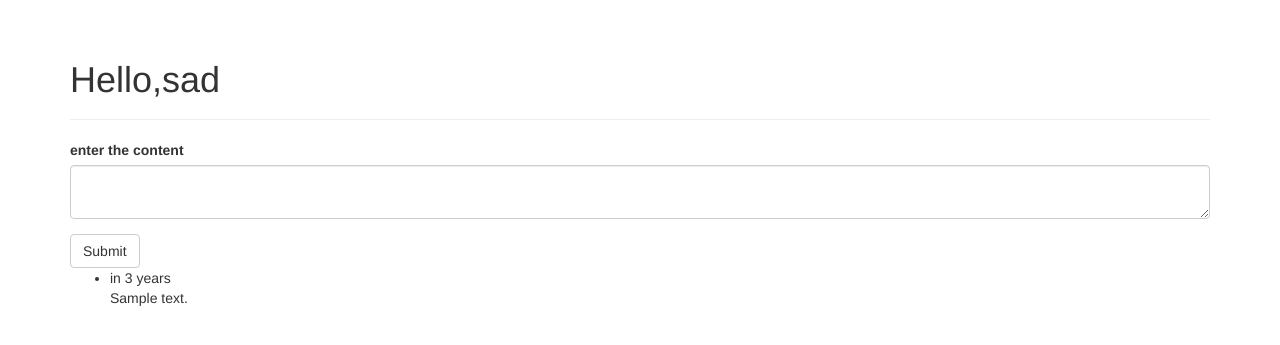
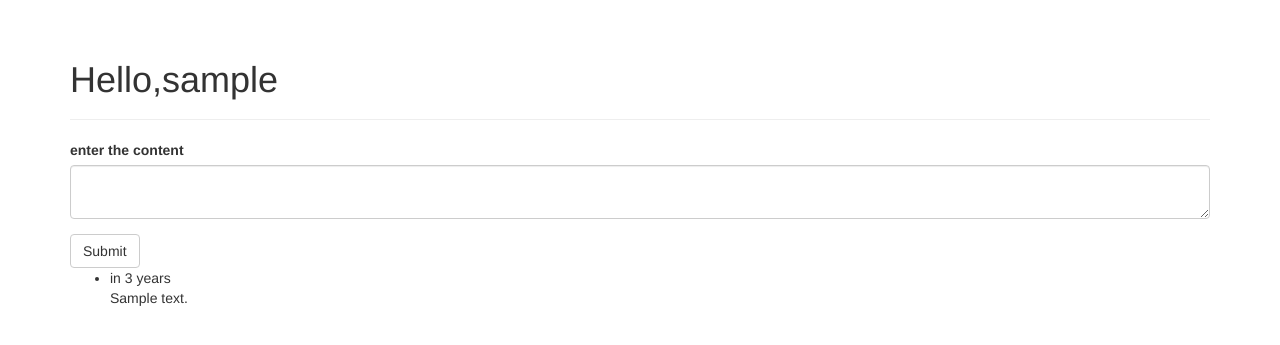
Before and after one commit to sadscv/flask, a Flask app: page / in a window 1280 px wide. Shown: the part 52-397 px from the top of the page. Run offline with Flask 2, Linux system fonts and the light colour scheme; a user stored in the database is signed in; tables that the repository leaves empty hold one stand-in row (values such as "Sample post"); parts of the project's set-up code (start-up, migrations or seed data) failed here and were passed over; some libraries are stand-ins or nearby versions.

Commit message:
fix bugs on reg function

```diff
--- a/app/auth/forms.py
+++ b/app/auth/forms.py
@@ -14,12 +14,12 @@ class LoginForm(Form):
 class RegistrationForm(Form):
     email = StringField('Email', validators=[DataRequired(), Length(1, 64), Email()])
     username = StringField('username', validators=[
-        DataRequired, Length(1,64), Regexp('^[A-Za-z][A-Za-z0-9_.]*$', 0,
+        DataRequired(), Length(1,64), Regexp('^[A-Za-z][A-Za-z0-9_.]*$', 0,
                                             'Usernames must have only letters, '
                                             'numbers, dots or underscores')])
     password = PasswordField('Password', validators=[
         DataRequired(), EqualTo('password2', message='Passwords not matched')])
-    password2 = PasswordField('Password', validators=[DataRequired()])
+    password2 = PasswordField('Retype Password', validators=[DataRequired()])
     submit = SubmitField('Register')
 
     def validate_email(self, field):
--- a/app/templates/index.html
+++ b/app/templates/index.html
@@ -4,7 +4,7 @@
 {% block title %}Sad{% endblock %}
 {% block page_content %}
 <div class="page-header">
-    <h1>Hello,sad</h1>
+    <h1>Hello,{{ current_user.username }}</h1>
 </div>
 <div>
     {{ wtf.quick_form(form) }}
```
